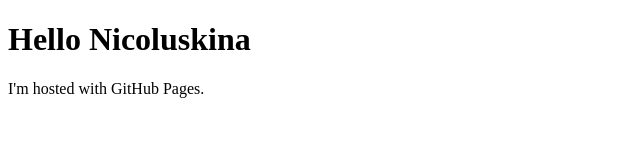
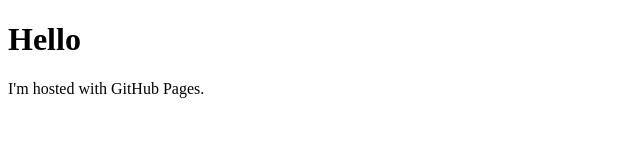
Before and after one commit to etayb5/etayb5.github.io, a plain HTML site: page index.html in a window 1280 px wide. Shown: the whole page, without its empty margins (0-640 px from the left). Drawn offline with Linux system fonts and the light colour scheme.

Commit message:
Update index.html

```diff
--- a/index.html
+++ b/index.html
@@ -1,7 +1,7 @@
 <!DOCTYPE html>
 <html>
 <body>
-<h1>Hello Nicoluskina</h1>
+<h1>Hello</h1>
 <p>I'm hosted with GitHub Pages.</p>
 </body>
 </html>
```
